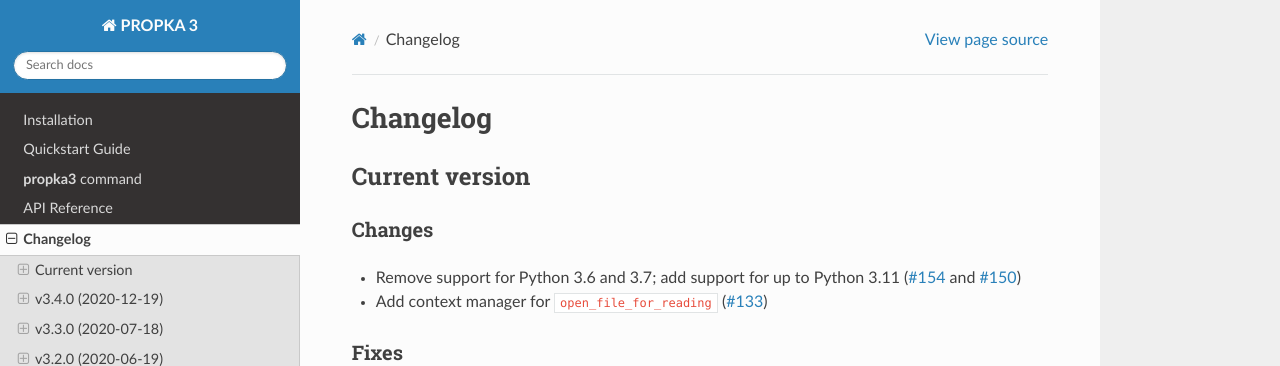
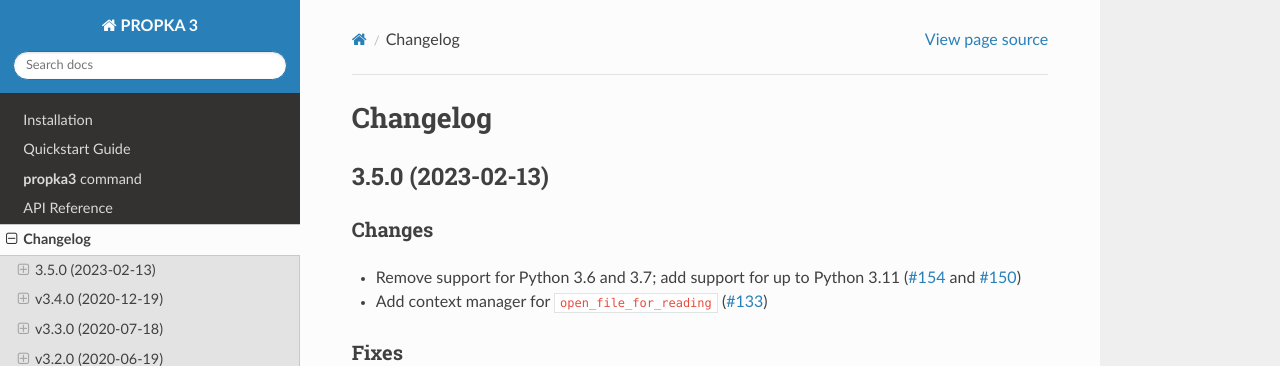
Before and after one commit to jensengroup/propka, a Sphinx documentation site: the page built from docs/source/changelog.rst, in a window 1280 px wide and 900 px high. Shown: the top 366 px of the window. Built offline with Sphinx 7.4.7 and the Read the Docs theme 2.0.0, drawn with Linux system fonts in a browser that asks for light colours.

```diff
--- a/docs/source/changelog.rst
+++ b/docs/source/changelog.rst
@@ -2,8 +2,8 @@
 Changelog
 *********
 
-Current version
-===============
+3.5.0 (2023-02-13)
+==================
 
 Changes
 -------
```
Also changed, not shown: README.md (+1 -1 lines).
